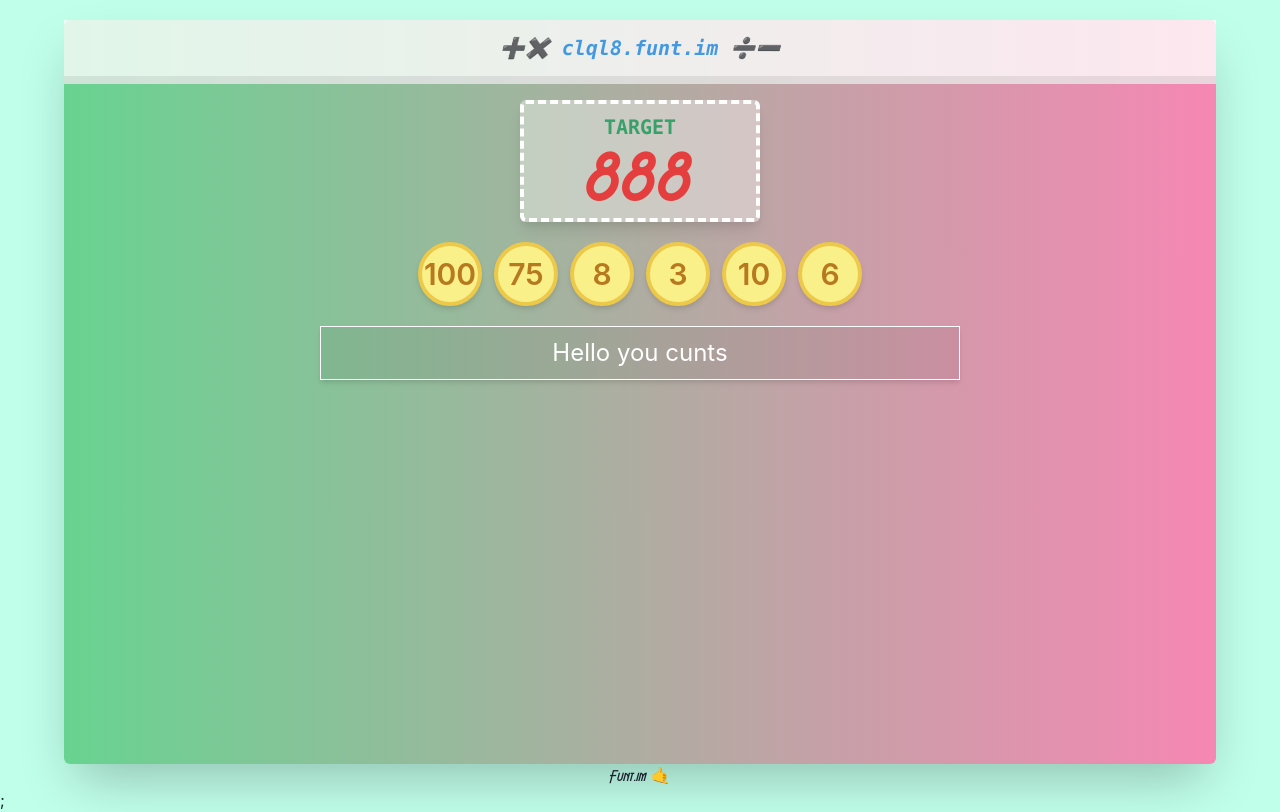
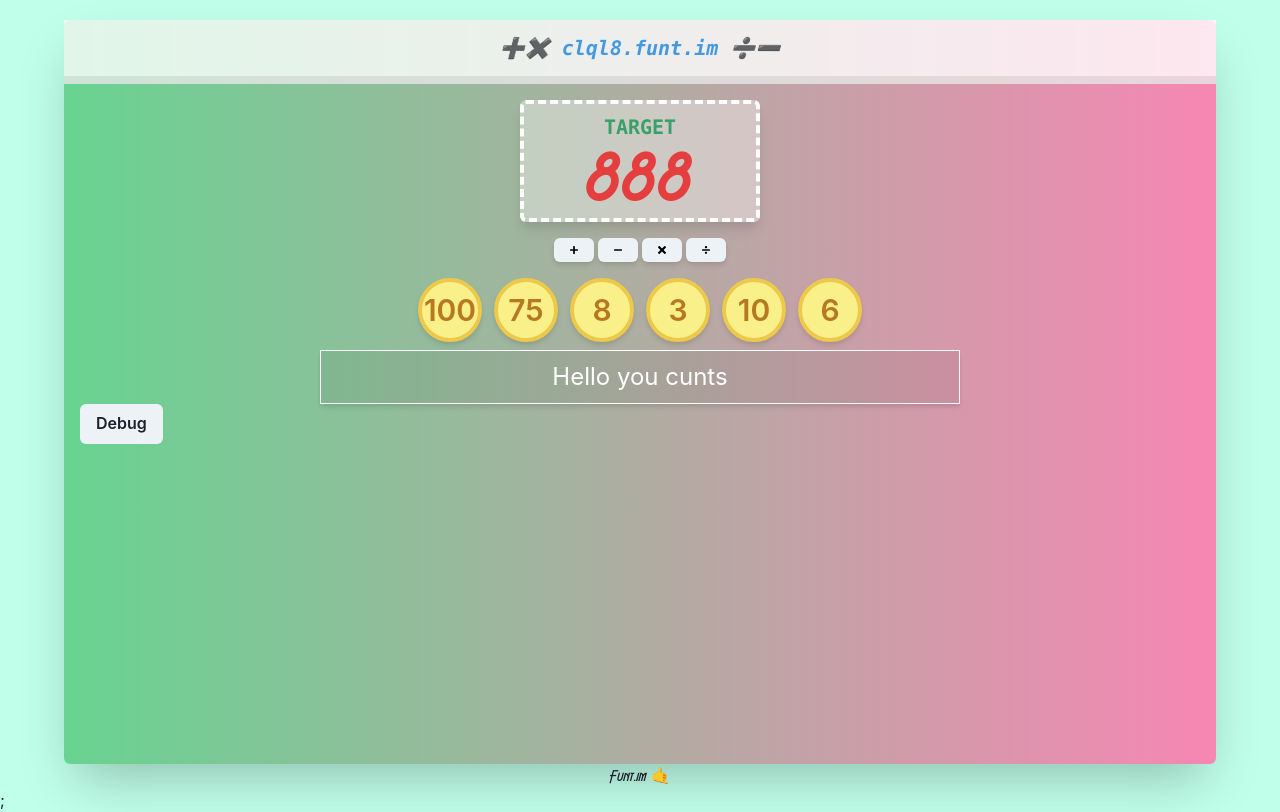
Before and after one commit to bhison/maths-challenge, a Next.js app: page / in a window 1280 px wide. Built offline with nearby package versions, Linux system fonts and the light colour scheme.

Commit message:
operator stylings

```diff
--- /dev/null
+++ b/src/components/operators.tsx
@@ -0,0 +1,56 @@
+import { Button, HStack } from "@chakra-ui/react";
+import { FaDivide, FaMinus, FaPlus, FaTimes } from "react-icons/fa";
+import { operator } from "types";
+
+const OperatorButton = ({
+  operator,
+  enabled,
+}: {
+  operator: operator;
+  enabled: boolean;
+}) => {
+  return (
+    <Button
+      disabled={!enabled}
+      textColor="black"
+      fontSize="2xl"
+      w={enabled ? ["10", "12", "16"] : ["3", "4"]}
+      h={enabled ? ["8", "10", "12"] : ["5", "6"]}
+      shadow={"md"}
+    >
+      {operator === "add" ? (
+        <FaPlus />
+      ) : operator === "subtract" ? (
+        <FaMinus />
+      ) : operator === "multiply" ? (
+        <FaTimes />
+      ) : operator === "divide" ? (
+        <FaDivide />
+      ) : (
+        ""
+      )}
+    </Button>
+  );
+};
+
+const Operators = ({ enabled }: { enabled: boolean } = { enabled: false }) => {
+  return (
+    <HStack
+      w="full"
+      maxW="container.sm"
+      color="white"
+      textAlign="center"
+      p="2"
+      fontSize="2xl"
+      justify="center"
+      spacing={enabled ? ["3", "4", "5"] : "1"}
+    >
+      <OperatorButton operator={"add"} enabled={enabled} />
+      <OperatorButton operator={"subtract"} enabled={enabled} />
+      <OperatorButton operator={"multiply"} enabled={enabled} />
+      <OperatorButton operator={"divide"} enabled={enabled} />
+    </HStack>
+  );
+};
+
+export default Operators;
--- a/src/components/startingNumber.tsx
+++ b/src/components/startingNumber.tsx
@@ -8,8 +8,8 @@ const StartingNumber = ({ value }: { value: number }) => {
       borderRadius="full"
       bg="yellow.200"
       p="4"
-      h={[12, 12, 16]}
-      w={[12, 12, 16]}
+      h={[12, 14, 16]}
+      w={[12, 14, 16]}
       _hover={{
         background: "yellow.300",
       }}
--- /dev/null
+++ b/src/components/targetDisplay.tsx
@@ -0,0 +1,44 @@
+import { Box, Text } from "@chakra-ui/react";
+
+const TargetDisplay = () => {
+  return (
+    <Box
+      pt="2"
+      w="sm"
+      maxW="240px"
+      border="4px"
+      borderStyle="dashed"
+      borderColor="white"
+      shadow="lg"
+      mx="auto"
+      bg="whiteAlpha.500"
+      borderRadius="md"
+    >
+      <Text
+        w="full"
+        textAlign="center"
+        fontWeight="bold"
+        bg="transparent"
+        fontFamily="mono"
+        color="green.500"
+        fontSize="xl"
+      >
+        TARGET
+      </Text>
+      <Text
+        bg="transparent"
+        fontSize={"8xl"}
+        w="full"
+        textAlign="center"
+        fontFamily="funt"
+        lineHeight="none"
+        mt="-5"
+        color="red.500"
+      >
+        888
+      </Text>
+    </Box>
+  );
+};
+
+export default TargetDisplay;
--- a/src/sections/game.tsx
+++ b/src/sections/game.tsx
@@ -1,49 +1,25 @@
-import { Box, Container, HStack, Text, VStack } from "@chakra-ui/react";
+import { Button, Container, HStack, VStack } from "@chakra-ui/react";
+import { useState } from "react";
+import Operators from "src/components/operators";
 import SumPane from "src/components/sumPane";
+import { sum } from "types";
 import StartingNumber from "../components/startingNumber";
+import TargetDisplay from "../components/targetDisplay";
 
 const Game = () => {
+  const [currentSum, setCurrentSum] = useState<sum>({
+    leftNumber: undefined,
+    rightNumber: undefined,
+    operator: undefined,
+  });
+
+  const [operatorsEnabled, setOperatorsEnabled] = useState<boolean>(false);
+
   return (
     <Container minW="full" py="4" bg="transparent">
-      <Box
-        pt="2"
-        w="sm"
-        maxW="240px"
-        border="4px"
-        borderStyle="dashed"
-        borderColor="white"
-        shadow="lg"
-        mx="auto"
-        mb="5"
-        bg="whiteAlpha.500"
-        borderRadius="md"
-      >
-        <Text
-          w="full"
-          textAlign="center"
-          fontWeight="bold"
-          bg="transparent"
-          fontFamily="mono"
-          color="green.500"
-          fontSize="xl"
-        >
-          TARGET
-        </Text>
-        <Text
-          bg="transparent"
-          fontSize={"8xl"}
-          w="full"
-          textAlign="center"
-          fontFamily="funt"
-          lineHeight="none"
-          mt="-5"
-          color="red.500"
-        >
-          888
-        </Text>
-      </Box>
-      <Box></Box>
-      <VStack bg="transparent" spacing={[2, 5]}>
+      <VStack bg="transparent" spacing="2">
+        <TargetDisplay />
+        <Operators enabled={operatorsEnabled} />
         <HStack
           mx="auto"
           align="center"
@@ -66,6 +42,9 @@ const Game = () => {
           }}
         />
       </VStack>
+      <Button onClick={() => setOperatorsEnabled(!operatorsEnabled)}>
+        Debug
+      </Button>
     </Container>
   );
 };
--- a/types.ts
+++ b/types.ts
@@ -4,7 +4,7 @@ export type startingNumber = bigStartingNumber | smallStartingNumber;
 export type operator = "multiply" | "divide" | "add" | "subtract";
 
 export type sum = {
-  leftNumber: number;
+  leftNumber?: number;
   rightNumber?: number;
   operator?: operator;
 };
```
